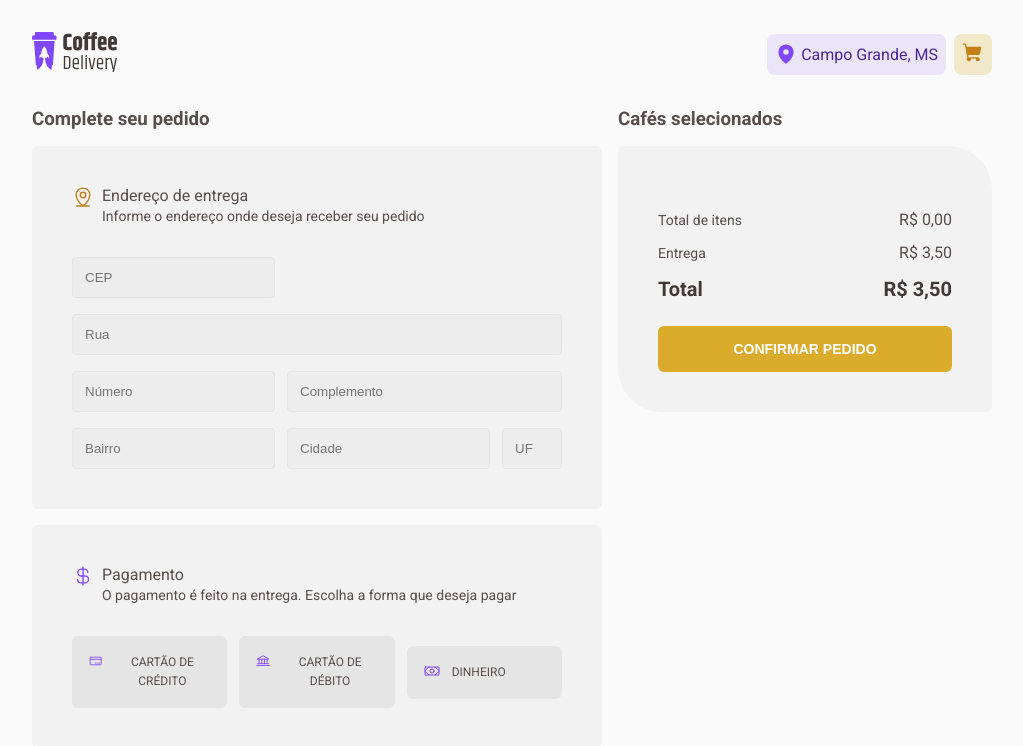
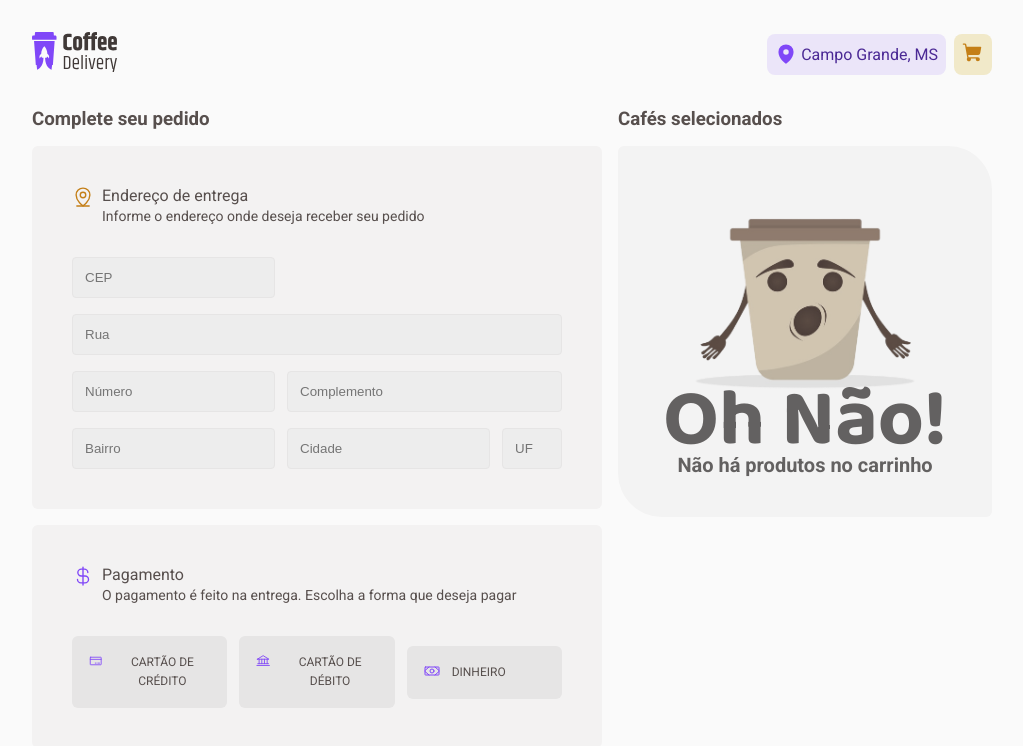
Before and after one commit to felipe0848/coffe-delivery, a React (Vite) app: page /checkout in a window 1280 px wide. Shown: the top 746 px of the page, without its empty margins (128-1151 px from the left). Built offline with nearby package versions, Linux system fonts and the light colour scheme.

Commit message:
Feat: Add img for empty cart

```diff
--- a/src/pages/checkout/components/orders/index.tsx
+++ b/src/pages/checkout/components/orders/index.tsx
@@ -1,5 +1,6 @@
 import {
   AsideContainer,
+  AsideContainerWithOutProducts,
   ButtonSubmit,
   CheckoutCoffeList,
   SummaryOrders,
@@ -8,7 +9,7 @@ import { OrderCoffeCard } from '../order-coffe-card'
 import { useContext } from 'react'
 import { ProductsContext } from '../../../../context/ProductsContext'
 import { formatPriceInReais } from '../../../../utils/formatPriceInReais'
-
+import imgSupriseCoffe from '../../../../assets/Oh-noo.png'
 export function Orders() {
   const { products } = useContext(ProductsContext)
   const subtotalInCents = products.reduce(
@@ -17,10 +18,9 @@ export function Orders() {
   )
   const deliveryFeeInCents = subtotalInCents > 4000 ? 0 : 350
   const TotalInCents = subtotalInCents + deliveryFeeInCents
-  return (
-    <AsideContainer>
-      {/* {products.length > 0 ? ( */}
-      <>
+  if (products.length > 0)
+    return (
+      <AsideContainer>
         <CheckoutCoffeList>
           {products.map((product) => (
             <OrderCoffeCard key={product.id} item={product} />
@@ -43,10 +43,14 @@ export function Orders() {
           </li>
         </SummaryOrders>
         <ButtonSubmit type="submit">Confirmar Pedido</ButtonSubmit>
-      </>
-      {/* ) : (
-        <h3>Adicione Produtos ao carrinho</h3>
-      )} */}
-    </AsideContainer>
-  )
+      </AsideContainer>
+    )
+  else
+    return (
+      <AsideContainerWithOutProducts>
+        <img src={imgSupriseCoffe} alt="" />
+        <h2>Oh Não!</h2>
+        <h3>Não há produtos no carrinho</h3>
+      </AsideContainerWithOutProducts>
+    )
 }
--- a/src/pages/checkout/components/orders/styles.ts
+++ b/src/pages/checkout/components/orders/styles.ts
@@ -8,7 +8,23 @@ export const AsideContainer = styled.div`
   border-radius: 6px 44px;
   background: ${(props) => props.theme['base-card']};
 `
-
+export const AsideContainerWithOutProducts = styled(AsideContainer)`
+  align-items: center;
+  gap: 0;
+  filter: opacity(0.9) grayscale(70%);
+  > img {
+    width: 80%;
+  }
+  > h2 {
+    font-size: 5rem;
+    font-family: 'baloo 2';
+    margin-top: -4rem;
+  }
+  > h3 {
+    font-size: 1.25rem;
+    margin-top: -2rem;
+  }
+`
 export const CheckoutCoffeList = styled.ul`
   list-style: none;
   display: flex;
```
Also changed, not shown: src/assets/Oh-noo.png (added).
